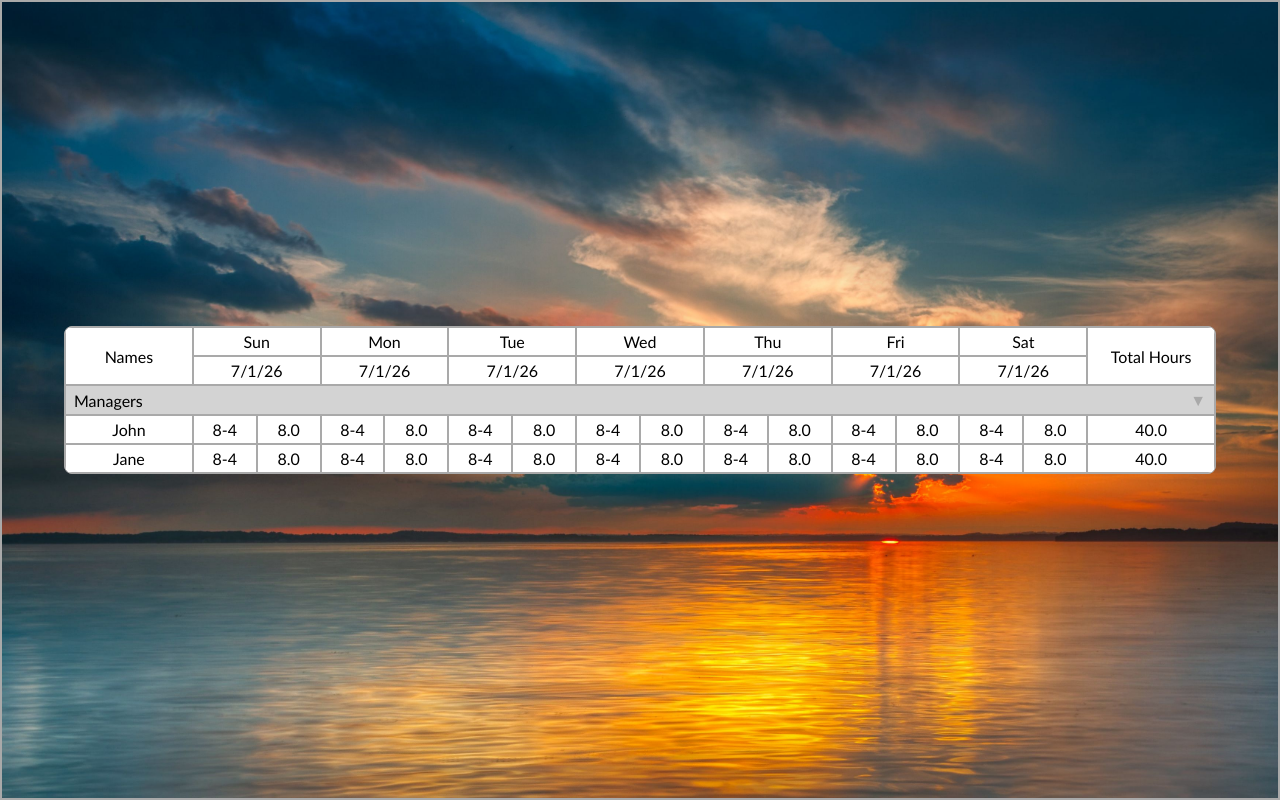
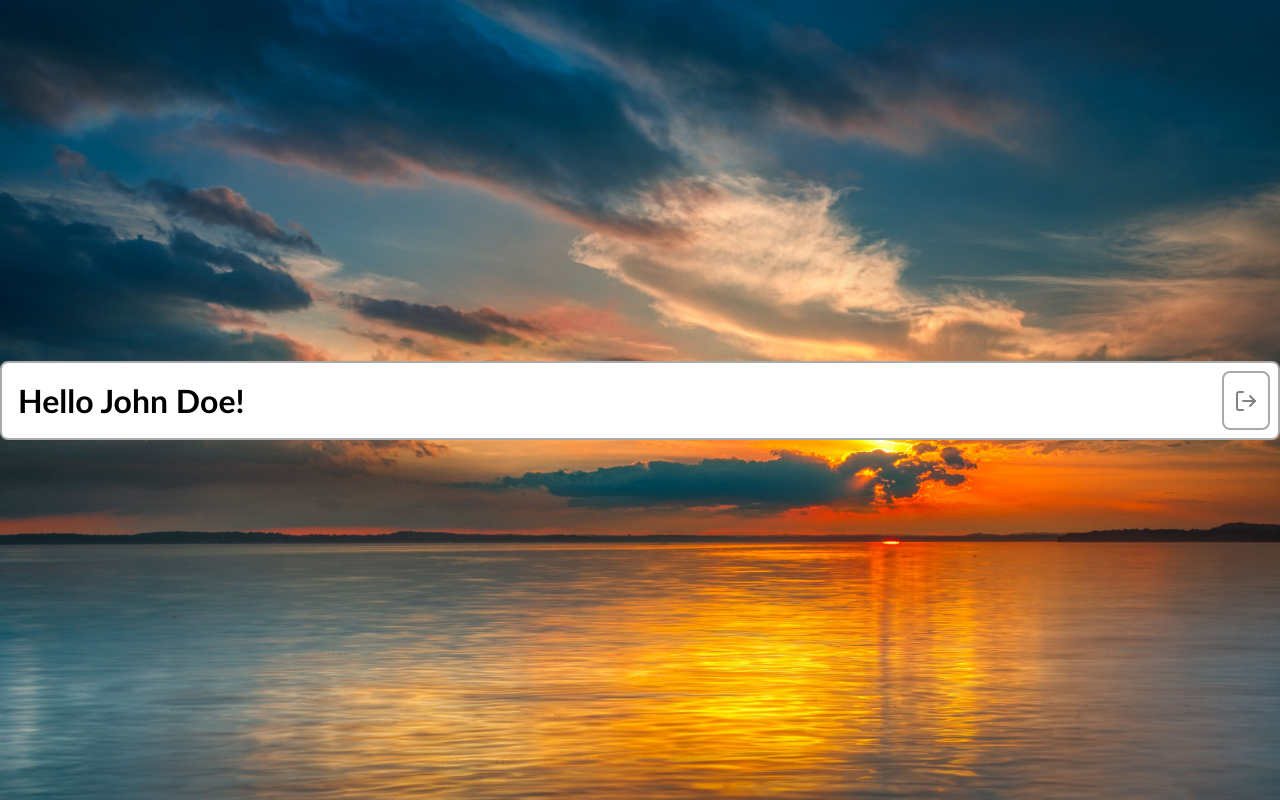
Before and after one commit to JCarradine/EmployeeScheduler, a React (Vite) app in the folder frontend/: page / in a window 1280 px wide. Built offline with nearby package versions, Linux system fonts and the light colour scheme.

Commit message:
Dashboard and Banner Update - Reformated dashboard - Changed css class names for consistency - Added banner component for dashboard - Added banner styling

```diff
--- a/frontend/package.json
+++ b/frontend/package.json
@@ -11,6 +11,7 @@
     "test": "echo 'Test Complete.' && exit 0"
   },
   "dependencies": {
+    "lucide-react": "^1.23.0",
     "react": "^19.2.7",
     "react-dom": "^19.2.7"
   },
--- a/frontend/src/App.tsx
+++ b/frontend/src/App.tsx
@@ -1,10 +1,10 @@
 import "./App.scss";
-import Schedule from "./components/pages/dashboard/Schedule.tsx";
+import Banner from "./components/pages/dashboard/Banner.tsx";
 
 function App() {
 	return (
 		<div className="main">
-			<Schedule />
+			<Banner />
 		</div>
 	);
 }
--- a/frontend/src/components/pages/dashboard/Availability.tsx
+++ b/frontend/src/components/pages/dashboard/Availability.tsx
@@ -1,12 +1,12 @@
-import "../util/Card.scss";
+import "../../util/Card.scss";
 
 function Availability() {
 	return (
 		<div className="card">
 			{/*Avaiability Card Header*/}
 			<div className="card-header">
-				<div className="title">Availability</div>
-				<button className="edit-button">&#9998;</button>
+				<div className="card-title">Availability</div>
+				<button className="card-button">&#9998;</button>
 			</div>
 
 			{/*Avaiability Card List*/}
--- /dev/null
+++ b/frontend/src/components/pages/dashboard/Banner.scss
@@ -0,0 +1,39 @@
+.banner-card {
+	display: flex;
+	justify-content: space-between;
+	align-items: center;
+
+	border-style: solid;
+	border-color: darkgrey;
+	border-width: 2px;
+	border-radius: 8px;
+
+	background-color: white;
+
+	padding: 0.5rem;
+
+	width: 100%;
+
+	.banner-title {
+		font-size: 2rem;
+		font-weight: bold;
+
+		padding: 0.5rem;
+	}
+
+	.banner-button {
+		font-size: 2rem;
+
+		border-style: solid;
+		border-color: darkgrey;
+		border-width: 2px;
+		border-radius: 8px;
+
+		padding: 0.5rem;
+
+		width: 3rem;
+
+		background-color: white;
+		color: grey;
+	}
+}
--- /dev/null
+++ b/frontend/src/components/pages/dashboard/Banner.tsx
@@ -0,0 +1,15 @@
+import { LogOut } from "lucide-react";
+import "./Banner.scss";
+
+function Banner() {
+	return (
+		<div className="banner-card">
+			<div className="banner-title">Hello John Doe!</div>
+			<button className="banner-button">
+				<LogOut color="grey" />
+			</button>
+		</div>
+	);
+}
+
+export default Banner;
--- a/frontend/src/components/pages/dashboard/Requests.tsx
+++ b/frontend/src/components/pages/dashboard/Requests.tsx
@@ -1,12 +1,12 @@
-import "../util/Card.scss";
+import "../../util/Card.scss";
 
 function Requests() {
 	return (
 		<div className="card">
 			{/*Avaiability Card Header*/}
 			<div className="card-header">
-				<div className="title">Requests</div>
-				<button className="edit-button">+</button>
+				<div className="card-title">Requests</div>
+				<button className="card-button">+</button>
 			</div>
 
 			{/*Avaiability Card List*/}
--- a/frontend/src/components/util/Card.scss
+++ b/frontend/src/components/util/Card.scss
@@ -10,7 +10,7 @@
 	border-width: 2px;
 	border-radius: 8px;
 
-	width: 90vw;
+	width: 100%;
 
 	overflow: hidden;
 }
@@ -28,13 +28,13 @@
 	border-color: darkgrey;
 	border-width: 0px 0px 2px 0px;
 
-	.title {
+	.card-title {
 		font-size: 2rem;
 
 		padding: 4px;
 	}
 
-	.edit-button {
+	.card-button {
 		font-size: 2rem;
 
 		border-style: solid;
```
Also changed, not shown: frontend/src/components/pages/dashboard/Dashboard.scss (+1 -8 lines), frontend/src/components/pages/dashboard/Dashboard.tsx (+7 -5 lines), 1 other file (tests, documents, lock files or other folders).
